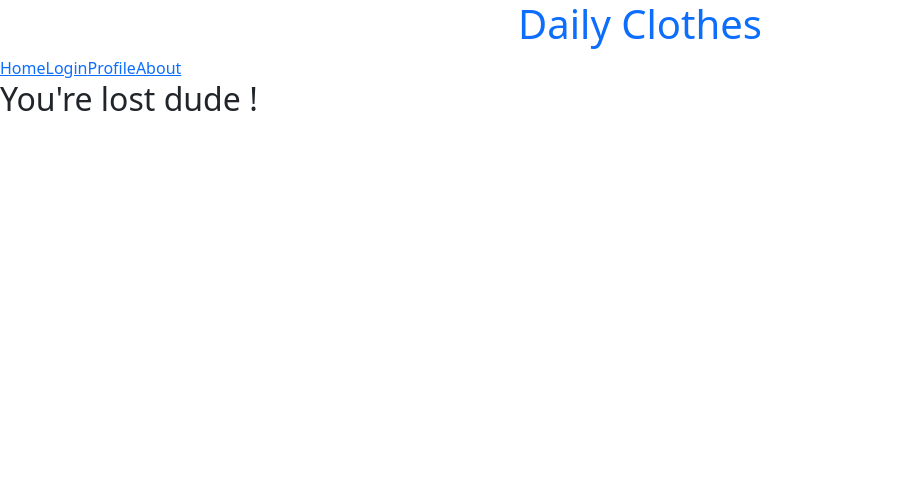
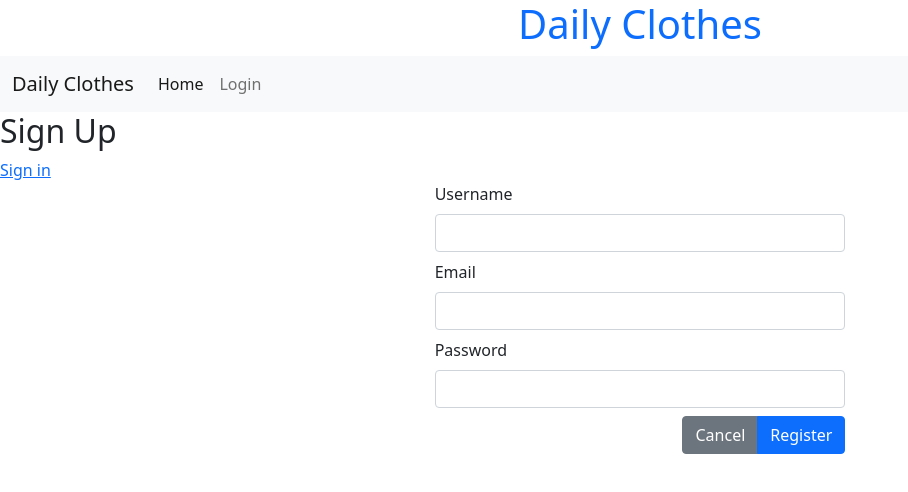
Before and after one commit to Pellegrin69/daily-clothes, a React (Create React App) app: page /signup in a window 1280 px wide. Shown: the top 492 px of the page, without its empty margins (0-908 px from the left). Built offline with nearby package versions, Linux system fonts and the light colour scheme.

Commit message:
Login et register pages, création de compte, gestion des autorisations

```diff
--- a/package.json
+++ b/package.json
@@ -10,6 +10,7 @@
     "bootstrap": "^5.1.3",
     "history": "5",
     "react": "^17.0.2",
+    "react-bootstrap": "^2.1.0",
     "react-dom": "^17.0.2",
     "react-router": "^6.2.1",
     "react-router-dom": "^6.2.1",
--- a/src/components/Navbar.js
+++ b/src/components/Navbar.js
@@ -1,15 +1,73 @@
 import React from 'react';
 import {Link} from "react-router-dom";
+import {NavDropdown} from "react-bootstrap";
+import {useNavigate} from "react-router";
 
 const Navbar = () => {
-  return (
-    <nav>
-      <Link to="/">Home</Link>
-      <Link to="/login">Login</Link>
-      <Link to="/profile">Profile</Link>
-      <Link to="/about">About</Link>
-    </nav>
-  );
+
+   let navigate = useNavigate()
+   let userInfo = JSON.parse(localStorage.getItem("user-info"))
+
+   const logOut = () => {
+      localStorage.clear()
+      navigate("/signin")
+   }
+
+   return (
+
+      <nav className="navbar navbar-expand-lg navbar-light bg-light">
+         <div className="container-fluid">
+            <Link className="navbar-brand" to="/">Daily Clothes</Link>
+            <div className="collapse navbar-collapse" id="navbarSupportedContent">
+               <ul className="navbar-nav me-auto mb-2 mb-lg-0">
+                  <li className="nav-item">
+                     <Link className="nav-link active" aria-current="page" to="/">Home</Link>
+                  </li>
+                  {
+                     userInfo ?
+                        <>
+                           <li className="nav-item">
+                              <Link className="nav-link" to={`/profile/${userInfo.user.id}`}>Profile</Link>
+                           </li>
+                           <NavDropdown title={userInfo && userInfo.user.username}>
+                              <NavDropdown.Item>
+                                 <Link to={`/profile/${userInfo.user.id}`}>Profile</Link>
+                              </NavDropdown.Item>
+                              <NavDropdown.Item onClick={logOut}>
+                                 Logout
+                              </NavDropdown.Item>
+                           </NavDropdown>
+                        </>
+                        :
+                        <>
+                           <li className="nav-item">
+                              <Link className="nav-link" to="/signin">Login</Link>
+                           </li>
+                        </>
+
+                  }
+
+               </ul>
+
+            </div>
+         </div>
+      </nav>
+      /*<nav className="navbar">
+         <Link to="/">Home</Link>
+         <Link to="/about">About</Link>
+         {
+            userInfo ?
+               <>
+                  <Link to="/profile">Profile</Link>
+               </>
+               :
+               <>
+                  <Link to="/signin">Login</Link>
+               </>
+
+         }
+      </nav>*/
+   );
 };
 
 export default Navbar;
--- /dev/null
+++ b/src/components/Protected.js
@@ -0,0 +1,21 @@
+import React, {useEffect} from 'react';
+import {useNavigate} from "react-router";
+
+const Protected = (props) => {
+
+   let navigate = useNavigate();
+   useEffect(() => {
+      if (!localStorage.getItem("user-info")) {
+         navigate("/signin")
+      }
+   }, [])
+
+   let Cmp = props.Cmp
+   return (
+      <>
+         <Cmp/>
+      </>
+   );
+};
+
+export default Protected;
--- a/src/components/Routing.js
+++ b/src/components/Routing.js
@@ -1,30 +1,26 @@
 import React from 'react';
 import {Routes, Route} from "react-router-dom";
 import Home from "../pages/Home";
-import Login from "../pages/Login";
 import SignIn from "./SignIn";
 import SignUp from "./SignUp";
 import Profile from "../pages/Profile";
 import About from "../pages/About";
 import NotFound from "../pages/NotFound";
 import Dashboard from "../pages/Dashboard";
+import Protected from "./Protected";
 
 const Routing = () => {
-  return (
-    <>
-      <Routes>
-        <Route path="/" element={<Home/>}/>
-        <Route path="/login" element={<Login/>}>
-          <Route path="/login/signin" element={<SignIn/>}/>
-          <Route path="/login/signup" element={<SignUp/>}/>
-        </Route>
-        <Route path="/profile/:userId" element={<Profile/>}/>
-        <Route path="/about" element={<About/>}/>
-        <Route path="*" element={<NotFound/>}/>
-        <Route path="/dashboard" element={<Dashboard/>}/>
-      </Routes>
-    </>
-  );
+   return (<>
+         <Routes>
+            <Route path="/" element={<Home/>}/>
+            <Route path="/signin" element={<SignIn/>}/>
+            <Route path="/signup" element={<SignUp/>}/>
+            <Route path="/profile/:userId" element={<Protected Cmp={Profile}/>}/>
+            <Route path="/about" element={<About/>}/>
+            <Route path="*" element={<NotFound/>}/>
+            <Route path="/dashboard" element={<Protected Cmp={Dashboard}/>}/>
+         </Routes>
+      </>);
 };
 
 export default Routing;
--- a/src/components/SignIn.js
+++ b/src/components/SignIn.js
@@ -1,9 +1,12 @@
 import React from 'react';
+import {Link} from "react-router-dom";
 
 const SignIn = () => {
   return (
     <div>
       <h2>Sign In</h2>
+      <Link to="/signup">Sign up</Link>
+
       <div className="row justify-content-center">
         <div className="col-4">
 
--- a/src/components/SignUp.js
+++ b/src/components/SignUp.js
@@ -1,21 +1,37 @@
 import React, {useState} from 'react';
+import {useNavigate} from "react-router";
+import {Link} from "react-router-dom";
 
 const SignUp = () => {
 
    const [username, setUsername] = useState("");
    const [password, setPassword] = useState("");
    const [email, setEmail] = useState("");
+   const navigate = useNavigate()
 
-  const submitHandler = (e) => {
-    e.preventDefault();
-    console.log('Form submission', {username, password, email})
+   async function submitHandler() {
+      let item = {username, password, email}
+
+      let result = await fetch("http://localhost:8000/users",
+         {
+            method: 'POST',
+            headers: {
+               "Content-Type": 'application/json',
+               "Accept": 'application/json'
+            },
+            body: JSON.stringify(item)
+         })
+      result = await result.json()
+      console.warn("result", result)
+      localStorage.setItem("user-info", JSON.stringify(result))
+      navigate("/")
    }
 
    return (
       <>
          <h2>Sign Up</h2>
+         <Link to="/signin">Sign in</Link>
 
-      <form id="form" action="/" method="POST" onSubmit={submitHandler}>
          <div className="row justify-content-center">
             <div className="col-4">
 
@@ -48,14 +64,13 @@ const SignUp = () => {
 
                <div className="text-end">
                   <div className="btn-group">
-                <button className="btn btn-secondary" value="Cancel"/>
-                <button className="btn btn-primary" type="Submit"/>
+                     <button className="btn btn-secondary" value="cancel">Cancel</button>
+                     <button className="btn btn-primary" onClick={submitHandler}>Register</button>
                   </div>
                </div>
 
             </div>
          </div>
-      </form>
       </>
    );
 };
--- a/src/pages/Login.js
+++ /dev/null
@@ -1,17 +0,0 @@
-import React from 'react';
-import {Link, Outlet} from "react-router-dom";
-
-const Login = () => {
-  return (
-    <div>
-      <h2>Login</h2>
-      <nav>
-        <Link to="/login/signin">Sign in</Link>
-        <Link to="/login/signup">Sign up</Link>
-      </nav>
-      <Outlet />
-    </div>
-  );
-};
-
-export default Login;
```
Also changed, not shown: 2 other files (tests, documents, lock files or other folders). Lines whose indentation alone changed are shown as unchanged.
